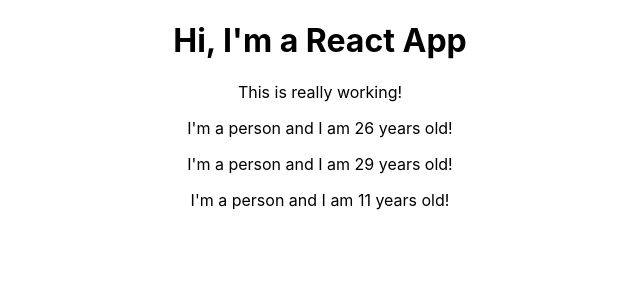
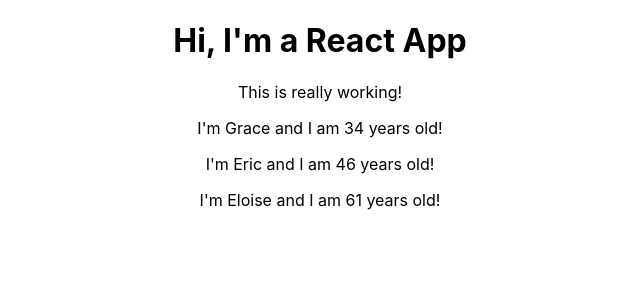
Before and after one commit to ghgamble/react-complete-guide, a React (Create React App) app: page / in a window 1280 px wide. Shown: the top 300 px of the page, without its empty margins (320-960 px from the left). Built offline with nearby package versions, Linux system fonts and the light colour scheme.

Commit message:
Working with Props

```diff
--- a/src/App.js
+++ b/src/App.js
@@ -8,9 +8,9 @@
       <div className="App">
             <h1>Hi, I'm a React App</h1>
             <p>This is really working!</p>
-            <Person />
-            <Person />
-            <Person />
+            <Person name="Grace" age="34" />
+            <Person name="Eric" age="46">My Hobbies: Magic</Person>
+            <Person name="Eloise" age="61" />
       </div>
     );
     // return React.createElement('div', {className: 'App'}, React.createElement('h1', null, 'Does this work now?'));
--- a/src/Person/Person.js
+++ b/src/Person/Person.js
@@ -1,7 +1,7 @@
 import React from 'react';
 
-const person = () => {
-      return <p>I'm a person and I am {Math.floor(Math.random() * 30)} years old!</p>
+const person = (props) => {
+      return <p>I'm {props.name} and I am {props.age} years old!</p>
 };
 
 export default person;
```
